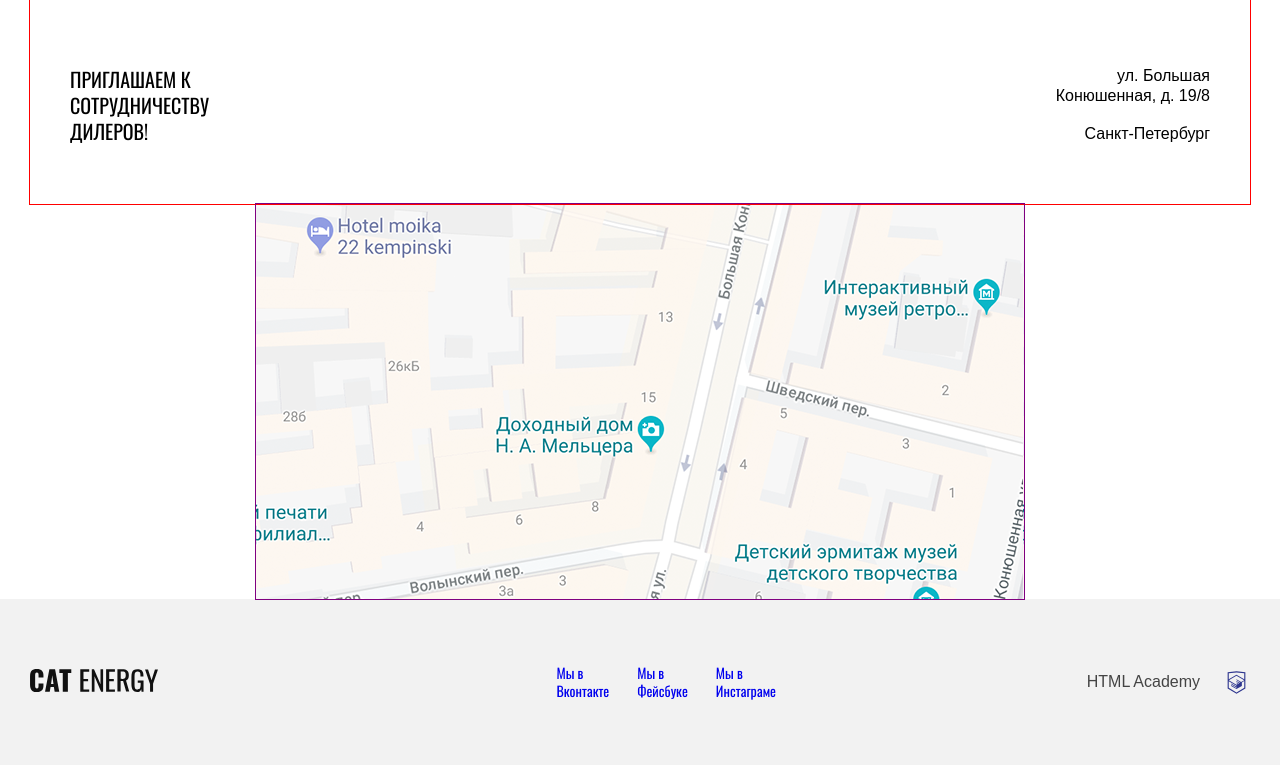
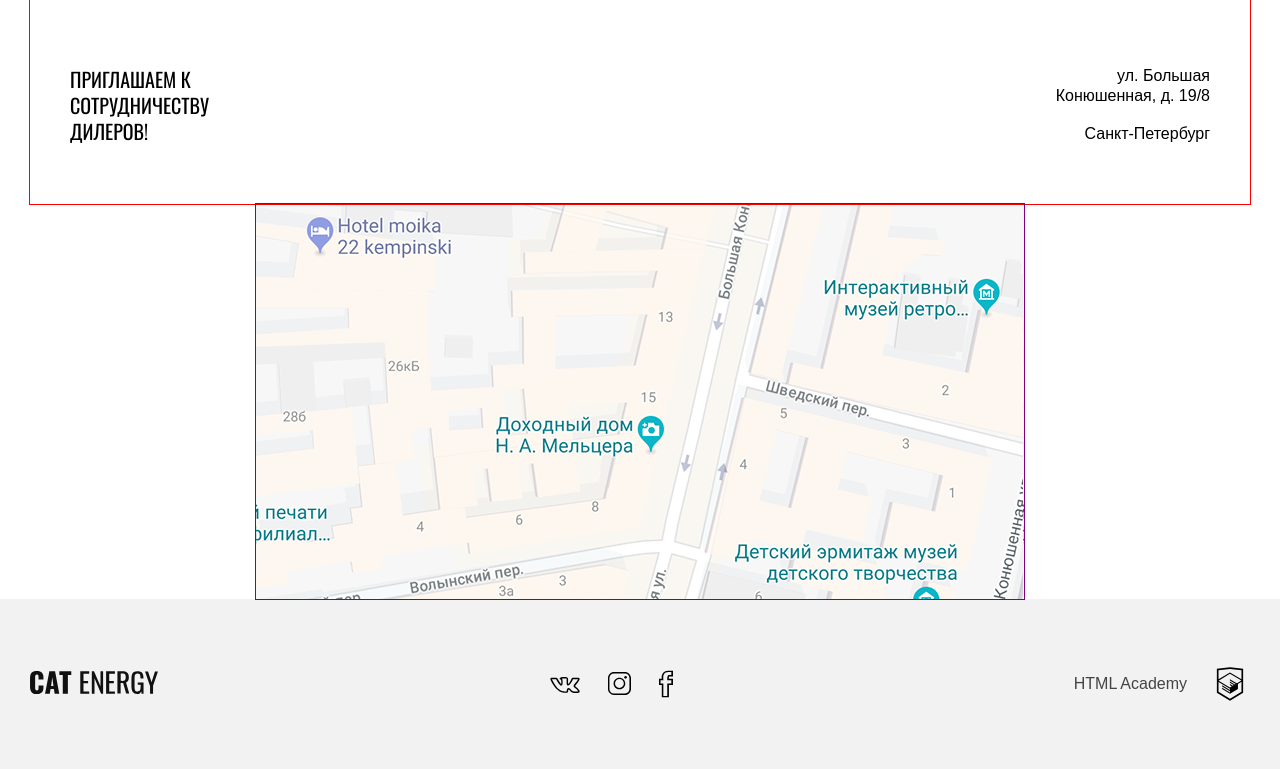
Before and after one commit to Sharky121/116316-cat-energy-19, a website: page source/form.html in a window 1280 px wide. Shown: the part 742-1511 px from the top of the page. Drawn offline with nearby package versions, Linux system fonts and the light colour scheme; files that its build step writes are made by us from their sources.

Commit message:
Добавляет скрипт в form.html

```diff
--- a/source/form.html
+++ b/source/form.html
@@ -163,7 +163,7 @@
     <footer class="page-footer">
       <div class="container page-footer__container">
         <div class="page-footer__logo footer-logo">
-          <a class="footer-logo__link" href="/">
+          <a class="footer-logo__link">
             <img class="footer-logo__img" src="img/logo-footer.svg" width="128" height="24" alt="Кэт энерджи">
           </a>
         </div>
@@ -171,13 +171,46 @@
         <div class="page-footer__social social">
           <ul class="social__list">
             <li class="social__item">
-              <a class="social__link social__link--vkontakte" href="https://vk.com/htmlacademy" target="_blank">Мы в Вконтакте</a>
+              <a class="social__link social__link--vkontakte" href="https://vk.com/htmlacademy" target="_blank">
+                <svg class="social__icon" width="22" height="12" xmlns="http://www.w3.org/2000/svg" x="0px" y="0px" viewBox="0 0 22 12">
+                  <path d="M17.6,12c-0.3,0-0.9-0.1-1.5-0.5c-0.5-0.3-0.9-0.7-1.3-1.2c-0.3-0.3-0.9-0.9-1.1-0.9c-0.2,0.1-0.4,0.7-0.3,1.2
+                  c0,0.1,0,0.6-0.3,0.9c-0.3,0.3-0.8,0.4-0.9,0.4h-1.4c-0.7,0-3.2-0.2-5.4-2.3C2.5,7.1,0.2,2.2,0.1,2C0,1.6-0.1,1.2,0.2,0.9
+                  s0.8-0.4,1-0.4h3.1c0.1,0,0.4,0.1,0.7,0.3C5.3,1,5.4,1.3,5.5,1.4c0.7,1.5,1.5,2.8,2.6,4C8.2,5,8.3,4,8.2,3.1c0-0.4-0.1-0.8-0.2-1
+                  C7.9,2,7.7,1.9,7.5,1.9L6.9,1.4c0-0.5,0.5-0.9,0.9-1.1C8.3,0.1,9.1,0,10.1,0h0.5c0.9,0,1.2,0.1,1.6,0.1c1.2,0.3,1.2,1.3,1.1,2.5v1.6
+                  c0,0.3,0,0.8,0.1,1c0.2-0.1,0.6-0.5,1.5-1.9c0.6-0.9,1-1.9,1.1-2.1c0.1-0.3,0.4-0.7,1.2-0.7h3.4c0.7,0,1.2,0.2,1.3,0.7
+                  c0.2,0.5,0.1,1.3-1.7,3.5c-0.3,0.3-0.5,0.6-0.7,0.9c-0.5,0.4-0.9,1-0.9,1.1s0.5,0.5,0.9,0.9c1.1,0.9,1.9,1.7,2.2,2.3
+                  c0.4,0.6,0.3,1,0.2,1.3c-0.3,0.7-1.2,0.7-1.4,0.8h-2.8C17.7,12,17.6,12,17.6,12z M13.7,8.3c0.7,0,1.2,0.6,1.8,1.2
+                  c0.4,0.4,0.7,0.8,1.1,1c0.5,0.3,1,0.3,1,0.3h2.9c0.1,0,0.3-0.1,0.4-0.1c0,0,0-0.1-0.1-0.1c-0.3-0.5-1-1.3-2-2.1
+                  c-0.9-0.7-1.3-1.1-1.4-1.7c0-0.6,0.4-1.1,1.2-2.1c0.2-0.2,0.4-0.5,0.7-0.8c1.1-1.4,1.4-2,1.5-2.3h-3.9c0,0.4-0.5,1.5-1.1,2.4
+                  c-1.4,2.1-2,2.4-2.5,2.4c-0.1,0-0.3,0-0.4-0.1c-0.7-0.4-0.7-1.4-0.7-2.1V3.9V2.6c0.1-1.3,0-1.3-0.3-1.4c-0.3-0.1-0.5-0.1-1.4-0.1H10
+                  c-0.5,0-1,0-1.4,0.1l0.2,0.2c0.4,0.5,0.4,1.5,0.4,1.7c0.1,1.3,0,2.9-0.7,3.3c-0.1,0-0.2,0.1-0.4,0.1C7.5,6.5,6.8,5.8,5.6,4
+                  C5,2.9,4.5,1.8,4.5,1.8s0-0.1-0.1-0.1S4.2,1.6,4.2,1.6H1.3H1.2c0.4,0.9,2.5,5,4.8,7.2c2,1.9,4.3,2,4.7,2h1.4c0,0,0.2,0,0.2-0.1v-0.1
+                  c0-0.2,0-2,1.2-2.3C13.5,8.3,13.7,8.3,13.7,8.3z"/>
+                </svg>
+                <span class="visually-hidden">Мы в Вконтакте</span>
+              </a>
             </li>
             <li class="social__item">
-              <a class="social__link social__link--facebook" href="https://www.facebook.com/htmlacademy" target="_blank">Мы в Фейсбуке</a>
+              <a class="social__link social__link--instagram" href="https://www.instagram.com/htmlacademy" target="_blank">
+                <svg class="social__icon" width="16" height="16" xmlns="http://www.w3.org/2000/svg" x="0px" y="0px" viewBox="0 0 16.1 16">
+                  <path d="M11.8,1C13.6,1,15,2.4,15,4.2v7.7c0,1.7-1.4,3.1-3.1,3.1H4.2C2.4,15,1,13.6,1,11.8V4.2C1,2.4,2.4,1,4.2,1H11.8
+                  M11.8,0H4.2C1.9,0,0,1.9,0,4.2v7.7C0,14.1,1.9,16,4.2,16h7.7c2.3,0,4.2-1.9,4.2-4.2V4.2C16,1.9,14.1,0,11.8,0z"/>
+                  <path d="M8,4.9c1.7,0,3.1,1.4,3.1,3.1S9.7,11.1,8,11.1S4.9,9.7,4.9,8S6.3,4.9,8,4.9 M8,3.9C5.7,3.9,3.9,5.7,3.9,8
+                  s1.8,4.1,4.1,4.1s4.1-1.8,4.1-4.1S10.3,3.9,8,3.9z"/>
+                  <circle cx="12.3" cy="3.7" r="0.9"/>
+                </svg>
+                <span class="visually-hidden">Мы в Инстаграме</span>
+              </a>
             </li>
             <li class="social__item">
-              <a class="social__link social__link--instagram" href="https://www.instagram.com/htmlacademy" target="_blank">Мы в Инстаграме</a>
+              <a class="social__link social__link--facebook" href="https://www.facebook.com/htmlacademy" target="_blank">
+                <svg class="social__icon" width="10" height="19" xmlns="http://www.w3.org/2000/svg" x="0px" y="0px" viewBox="0 0 10 19">
+                  <path d="M7.1,19H2v-8.8H0V5.8h1.9C1.8,3.8,2.1,2.4,3,1.4C3.8,0.5,5,0.1,6.5,0H10v4.2H7.2C7.1,4.4,7,5,7,5.8h3v4.4H7.1V19z M3.1,18
+                  h2.8V9.1h2.9V6.8H5.9V6.3c0-1.4,0-2.6,0.7-3.1l0.1-0.1h2.1V1H6.5c-1.2,0.1-2,0.4-2.6,1c-0.8,0.8-1,2.3-0.8,4.2l0.1,0.6H1.1v2.3h2V18
+                  z"/>
+                </svg>
+                <span class="visually-hidden">Мы в Фейсбуке</span>
+              </a>
             </li>
           </ul>
         </div>
@@ -185,10 +218,13 @@
         <div class="page-footer__copyright copyright">
           <a class="copyright__link" href="https://htmlacademy.ru/" target="_blank">
             <span class="copyright__text">HTML Academy</span>
-            <img class="copyright__img" src="img/htmlacademy.svg" width="27" height="34" alt="HTML Academy">
+            <svg class="copyright__icon" width="40" height="40" xmlns="http://www.w3.org/2000/svg" viewBox="0 0 60 60" >
+              <path d="M30.2 5h-.2l-19.7 2.1v36.2l19.7 11.7 19.7-11.7v-36.2l-19.5-2.1zm17 36.8l-17.2 10.2-17.2-10.2v-14.8l17.1 10.2v1.8l-11.7-7v1.8l11.8 7.1v1.9l-11.8-7v1.8l11.8 7 11.9-7.1v-7.6l5.3-3.2v15.1zm-.1-17l-4.7 2.8-2.2 1.3-10.3-6.1v1.8l8.8 5.3h-.1l-.2.1-1.3.7-7.3-4.3v1.8l5.8 3.4-1.4.9-4.3-2.6v1.8l2.9 1.7-2.9 1.7-17-10.1 17-10.2 17.2 10zm.1-1.8l-17.3-10.2-17.1 10.2v-13.6l17.2-1.8 17.2 1.8v13.6z"/>
+            </svg>
           </a>
         </div>
       </div>
     </footer>
+    <script src="js/script.js"></script>
   </body>
 </html>
```
